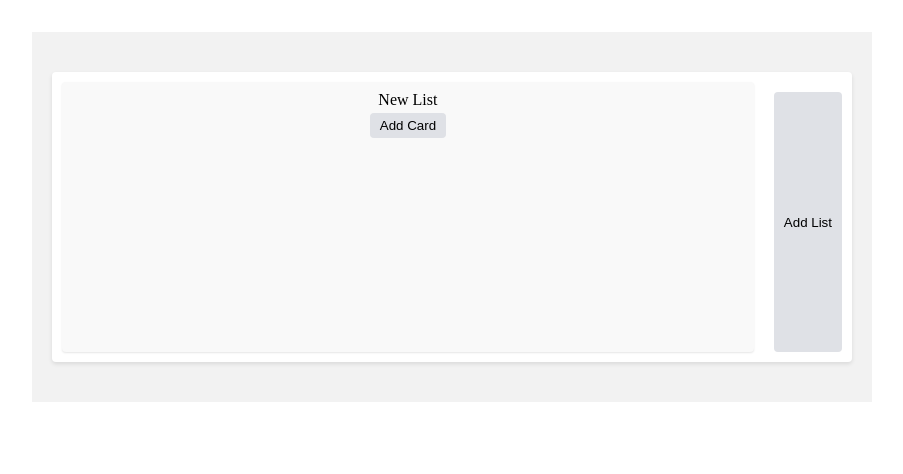
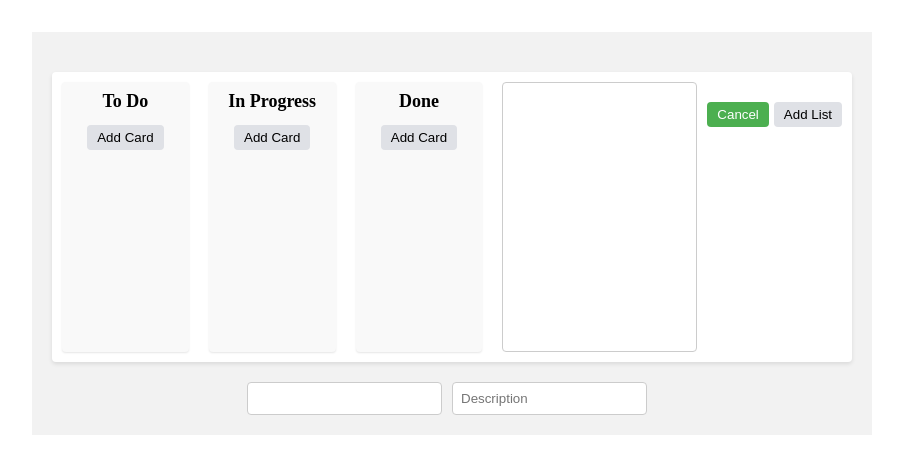
Before and after one commit to sinde530/trello-board, a React (Vite) app: page / in a window 1280 px wide. Both pictures are taken after a click on the button "Add List". Shown: the top 474 px of the page, without its empty margins (188-1091 px from the left). Built offline with nearby package versions, Linux system fonts and the light colour scheme.

Commit message:
Create Tickets

```diff
--- a/src/App.tsx
+++ b/src/App.tsx
@@ -1,52 +1,97 @@
 import './App.css';
 import { useState } from 'react';
 import {
+  AddBox,
   AddCardButton,
   AddListButton,
   Board,
+  CancelButton,
   Card,
   Container,
+  InputField,
   List,
+  ListBox,
+  TitleText,
 } from './styled';
-
-interface CardData {
-  id: number;
-  text: string;
-}
-
-interface ListData {
-  id: number;
-  title: string;
-  cards: CardData[];
-}
+import { CardData, ListData } from './types';
 
 export default function App() {
-  const [lists, setLists] = useState<ListData[]>([]);
+  const [newListTitle, setNewListTitle] = useState<string>('');
+  const [isAddingList, setIsAddingList] = useState<boolean>(false);
+  const [newCardText, setNewCardText] = useState<string>('');
+  const [newCardDescription, setNewCardDescription] = useState<string>('');
+  const [newCardLabels, setNewCardLabels] = useState<string[]>([]);
+  const [newCardDueDate, setNewCardDueDate] = useState<string>('');
+  const [newCardAssignedMembers, setNewCardAssignedMembers] = useState<
+    string[]
+  >([]);
+
+  const [lists, setLists] = useState<ListData[]>([
+    {
+      id: 1,
+      title: 'To Do',
+      cards: [],
+    },
+    {
+      id: 2,
+      title: 'In Progress',
+      cards: [],
+    },
+    {
+      id: 3,
+      title: 'Done',
+      cards: [],
+    },
+  ]);
 
   const addList = () => {
+    if (newListTitle.trim() === '') {
+      return;
+    }
+
     const newList: ListData = {
       id: Date.now(),
-      title: 'New List',
+      title: newListTitle,
       cards: [],
     };
 
     setLists((prevLists) => [...prevLists, newList]);
+    setNewListTitle('');
+    setIsAddingList(false);
+  };
+
+  const cancelAddList = () => {
+    setIsAddingList(false);
+    setNewListTitle('');
+  };
+
+  const toggleAddList = () => {
+    setIsAddingList((prev) => !prev);
   };
 
   const addCard = (listId: number) => {
     const newCard: CardData = {
       id: Date.now(),
-      text: 'New Card',
+      text: newCardText,
+      description: newCardDescription,
+      label: newCardLabels,
+      dueDate: newCardDueDate,
+      assignedMembers: newCardAssignedMembers,
     };
 
-    setLists((prevLists) =>
-      prevLists.map((list) => {
-        if (list.id === listId) {
-          return { ...list, cards: [...list.cards, newCard] };
-        }
-        return list;
-      }),
-    );
+    const updateLists = lists.map((list) => {
+      if (list.id === listId) {
+        return { ...list, cards: [...list.cards, newCard] };
+      }
+      return list;
+    });
+    setLists(updateLists);
+
+    setNewCardText('');
+    setNewCardDescription('');
+    setNewCardLabels([]);
+    setNewCardDueDate('');
+    setNewCardAssignedMembers([]);
   };
 
   return (
@@ -54,19 +99,50 @@ export default function App() {
       <Board>
         {lists.map((list) => (
           <List key={list.id}>
-            <h3>{list.title}</h3>
-            <div>
+            <TitleText>{list.title}</TitleText>
+            <ListBox>
               {list.cards.map((card) => (
                 <Card key={card.id}>{card.text}</Card>
               ))}
-            </div>
+            </ListBox>
             <AddCardButton onClick={() => addCard(list.id)}>
               Add Card
             </AddCardButton>
           </List>
         ))}
-        <AddListButton onClick={addList}>Add List</AddListButton>
+        {isAddingList ? (
+          <>
+            <InputField
+              type="text"
+              value={newListTitle}
+              onChange={(e) => setNewListTitle(e.target.value)}
+            />
+            <AddBox>
+              <CancelButton type="button" onClick={cancelAddList}>
+                Cancel
+              </CancelButton>
+              <AddListButton onClick={addList}>Add List</AddListButton>
+            </AddBox>
+          </>
+        ) : (
+          <AddListButton onClick={toggleAddList}>Add List</AddListButton>
+        )}
       </Board>
+      {isAddingList && (
+        <div>
+          <InputField
+            type="text"
+            value={newCardText}
+            onChange={(e) => setNewCardText(e.target.value)}
+          />
+          <InputField
+            type="text"
+            value={newCardDescription}
+            onChange={(e) => setNewCardDescription(e.target.value)}
+            placeholder="Description"
+          />
+        </div>
+      )}
     </Container>
   );
 }
--- a/src/styled.ts
+++ b/src/styled.ts
@@ -60,3 +60,41 @@ export const AddCardButton = styled.button({
     backgroundColor: '#c4c9d2',
   },
 });
+
+export const InputField = styled.input({
+  padding: '8px',
+  border: '1px solid #ccc',
+  borderRadius: '4px',
+  marginRight: '10px',
+});
+
+export const TitleText = styled.h3({
+  fontSize: '18px',
+  fontWeight: 'bold',
+  marginBottom: '10px',
+});
+
+export const ListBox = styled.div({
+  marginBottom: '10px',
+});
+
+export const AddBox = styled.div({
+  marginTop: '10px',
+});
+
+export const CancelButton = styled.button({
+  marginRight: '5px',
+  padding: '5px 10px',
+  backgroundColor: '#4caf50',
+  color: '#fff',
+  border: 'none',
+  borderRadius: '4px',
+  cursor: 'pointer',
+
+  '&hover': {
+    backgroundColor: '#45a049',
+  },
+  '&active': {
+    backgroundColor: '#3e8e41',
+  },
+});
```
Also changed, not shown: src/types.ts (+10 -6 lines).
